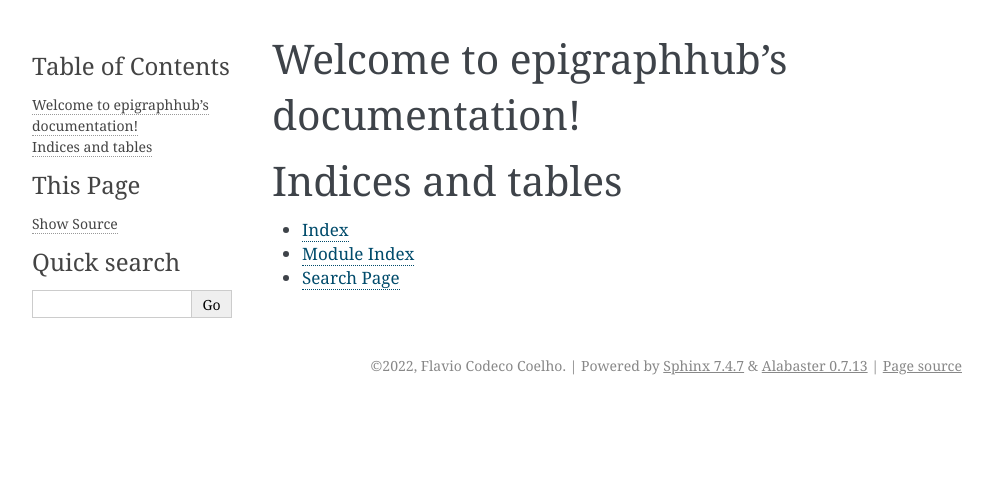
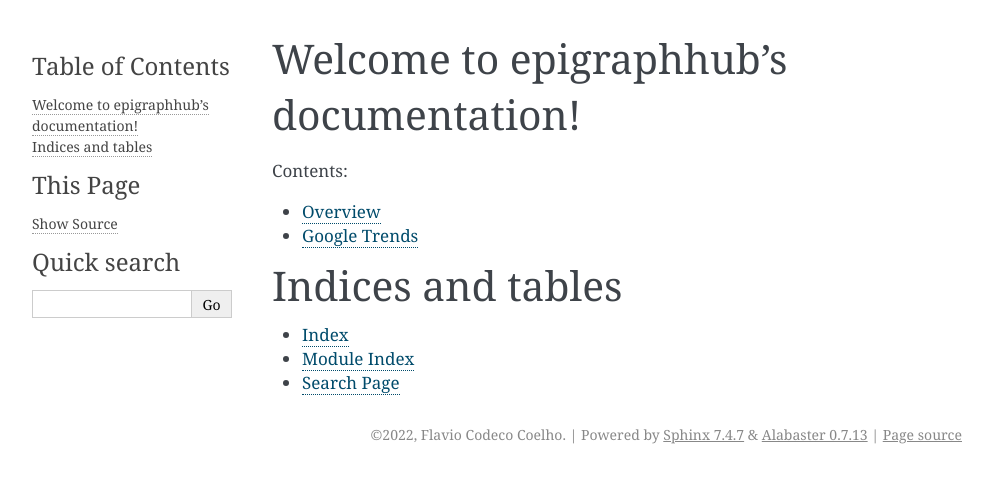
Before and after one commit to thegraphnetwork/epigraphhub_py, a Sphinx documentation site: the page built from docs/source/index.rst, in a window 1280 px wide. Shown: the top 483 px of the page, without its empty margins (148-1141 px from the left). Built offline with Sphinx 7.4.7, drawn with Linux system fonts in a browser that asks for light colours.

Commit message:
Added some bits of documentation

```diff
--- a/docs/source/conf.py
+++ b/docs/source/conf.py
@@ -27,7 +27,7 @@
 # Add any Sphinx extension module names here, as strings. They can be
 # extensions coming with Sphinx (named 'sphinx.ext.*') or your custom
 # ones.
-extensions = ["sphinx.ext.autodoc", "myst_parser"]
+extensions = ["sphinx.ext.autodoc", "myst_parser", "nbsphinx"]
 
 source_suffix = {
     ".rst": "restructuredtext",
@@ -36,7 +36,7 @@
 }
 
 source_parsers = {".md": "recommonmark.parser.CommonMarkParser"}
-
+nbsphinx_allow_errors = True
 
 # Add any paths that contain templates here, relative to this directory.
 templates_path = ["_templates"]
--- a/docs/source/index.rst
+++ b/docs/source/index.rst
@@ -10,6 +10,10 @@
    :maxdepth: 2
    :caption: Contents:
 
+   overview
+   Google Trends<trends.ipynb>
+
+
 
 
 Indices and tables
--- a/pyproject.toml
+++ b/pyproject.toml
@@ -49,6 +49,7 @@
 psycopg2-binary = "^2.9.3"
 GeoAlchemy2 = "^0.10.0"
 Theano-PyMC = "^1.1.2"
+jupyter = "^1.0.0"
 
 [tool.poetry.dev-dependencies]
 bandit = "^1.7.1"
@@ -70,6 +71,7 @@
 Sphinx = "^4.4.0"
 myst-parser = "^0.16.1"
 sphinx-pyproject = "^0.1.0"
+nbsphinx = "^0.8.8"
 
 [tool.black]
 # https://github.com/psf/black
```
Also changed, not shown: docs/source/overview.md (added, +4 -0 lines), docs/source/trends.ipynb (added), 2 other files.
